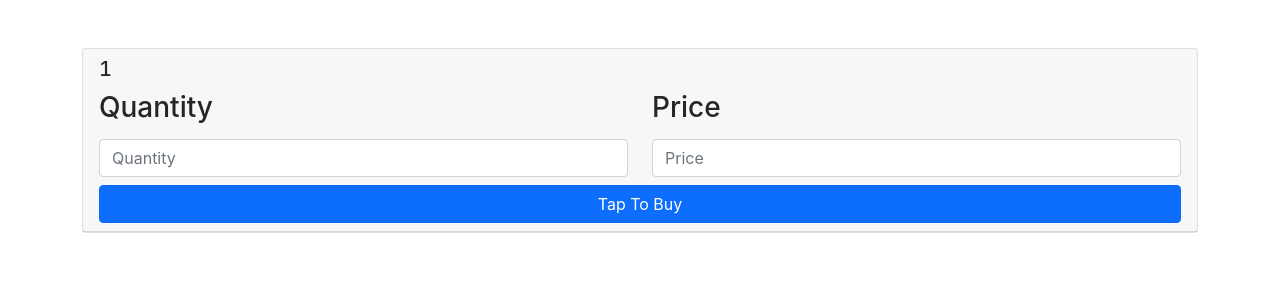
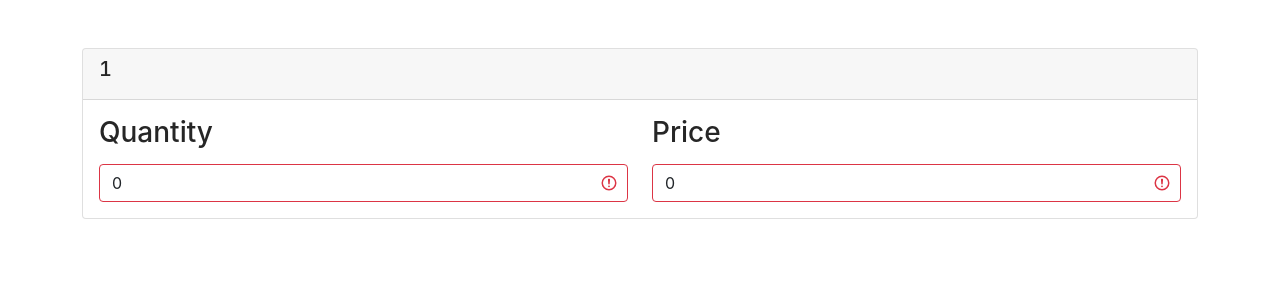
Before and after one commit to jsidd06/stock-portfolio, a React (Create React App) app: page /buyoption/1 in a window 1280 px wide. Shown: the top 300 px of the page. Built offline with nearby package versions, Linux system fonts and the light colour scheme; sample sign-in values are in the browser's storage.

Commit message:
set the validation in input fields

```diff
--- a/src/views/BuyOptionScreen/BuyOptionScreen.js
+++ b/src/views/BuyOptionScreen/BuyOptionScreen.js
@@ -2,17 +2,19 @@ import React, { useState } from "react";
 import {
   Button,
   Card,
+  CardBody,
   CardHeader,
   Col,
   Container,
+  Form,
   Input,
   Row,
 } from "reactstrap";
 import { useParams } from "react-router-dom";
 import { nanoid } from "nanoid";
 function BuyOptionScreen() {
-  const [quantity, setQuantity] = useState();
-  const [price, setPrice] = useState();
+  const [quantity, setQuantity] = useState(0);
+  const [price, setPrice] = useState(0);
   const submitHandler = (e) => {
     e.preventDefault();
     const stocks = localStorage.getItem("stocks")
@@ -38,8 +40,11 @@ function BuyOptionScreen() {
     <Container className="mt-5">
       <Card>
         <CardHeader>
+          <h5>{company}</h5>
+        </CardHeader>
+        <CardBody>
+          <Form onSubmit={submitHandler}>
             <Row>
-            <h5>{company}</h5>
               <Col md="6">
                 <h3>Quantity</h3>
                 <Input
@@ -47,6 +52,9 @@ function BuyOptionScreen() {
                   type="number"
                   value={quantity}
                   onChange={(e) => setQuantity(e.target.value)}
+                  minLength="2"
+                  valid={quantity > 0}
+                  invalid={quantity <= 0}
                 />
               </Col>
               <Col md="6">
@@ -56,17 +64,19 @@ function BuyOptionScreen() {
                   type="number"
                   value={price}
                   onChange={(e) => setPrice(e.target.value)}
+                  valid={price > 0}
+                  invalid={price <= 0}
+                  minLength="2"
                 />
               </Col>
             </Row>
-          <Button
-            className="w-100 mt-2"
-            onClick={submitHandler}
-            color="primary"
-          >
+            {price > 0 && quantity > 0 && (
+              <Button className="w-100 mt-2" color="primary">
                 Tap To Buy
               </Button>
-        </CardHeader>
+            )}
+          </Form>
+        </CardBody>
       </Card>
     </Container>
   );
--- a/src/views/SellOptionScreen/SellOptionScreen.js
+++ b/src/views/SellOptionScreen/SellOptionScreen.js
@@ -2,9 +2,11 @@ import React, { useState } from "react";
 import {
   Button,
   Card,
+  CardBody,
   CardHeader,
   Col,
   Container,
+  Form,
   Input,
   Row,
 } from "reactstrap";
@@ -33,8 +35,12 @@ function SellOptionScreen() {
     <Container className="mt-5">
       <Card>
         <CardHeader>
+          {" "}
+          <h5>{stock.company}</h5>
+        </CardHeader>
+        <CardBody>
+          <Form onSubmit={submitHandler}>
             <Row>
-            <h5>{stock.company}</h5>
               <Col md="6">
                 <h3>Quantity</h3>
                 <Input
@@ -42,8 +48,8 @@ function SellOptionScreen() {
                   type="number"
                   value={quantity}
                   onChange={(e) => setQuantity(e.target.value)}
-                invalid={quantity === ""}
-                min="1"
+                  valid={quantity > 0}
+                  invalid={quantity <= 0}
                 />
               </Col>
               <Col md="6">
@@ -53,19 +59,19 @@ function SellOptionScreen() {
                   type="number"
                   value={price}
                   onChange={(e) => setPrice(e.target.value)}
-                invalid={price === ""}
-                min="1"
+                  valid={price > 0}
+                  invalid={price <=0}
                 />
               </Col>
             </Row>
             <Button
               className="w-100 mt-2"
-            onClick={submitHandler}
               color="warning"
             >
               Tap To Sell
             </Button>
-        </CardHeader>
+          </Form>
+        </CardBody>
       </Card>
     </Container>
   );
```
Lines whose indentation alone changed are shown as unchanged.
